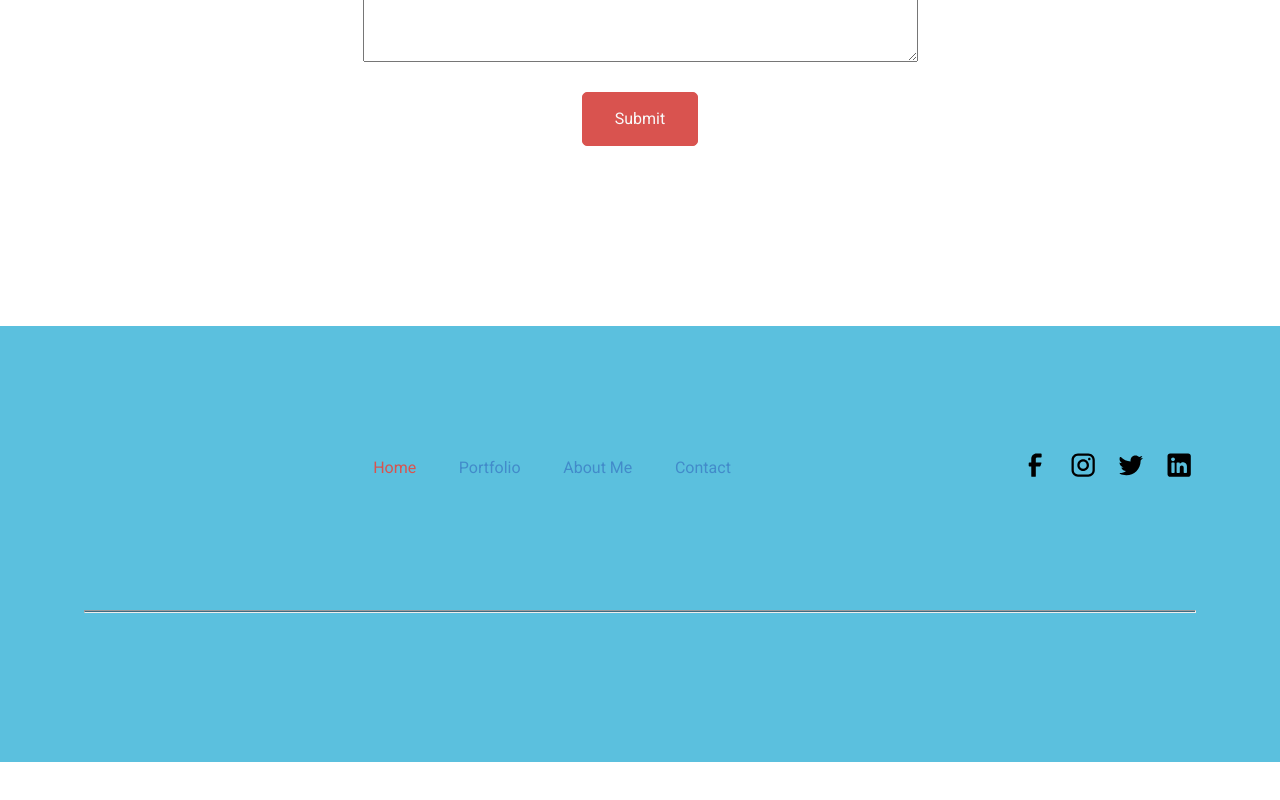
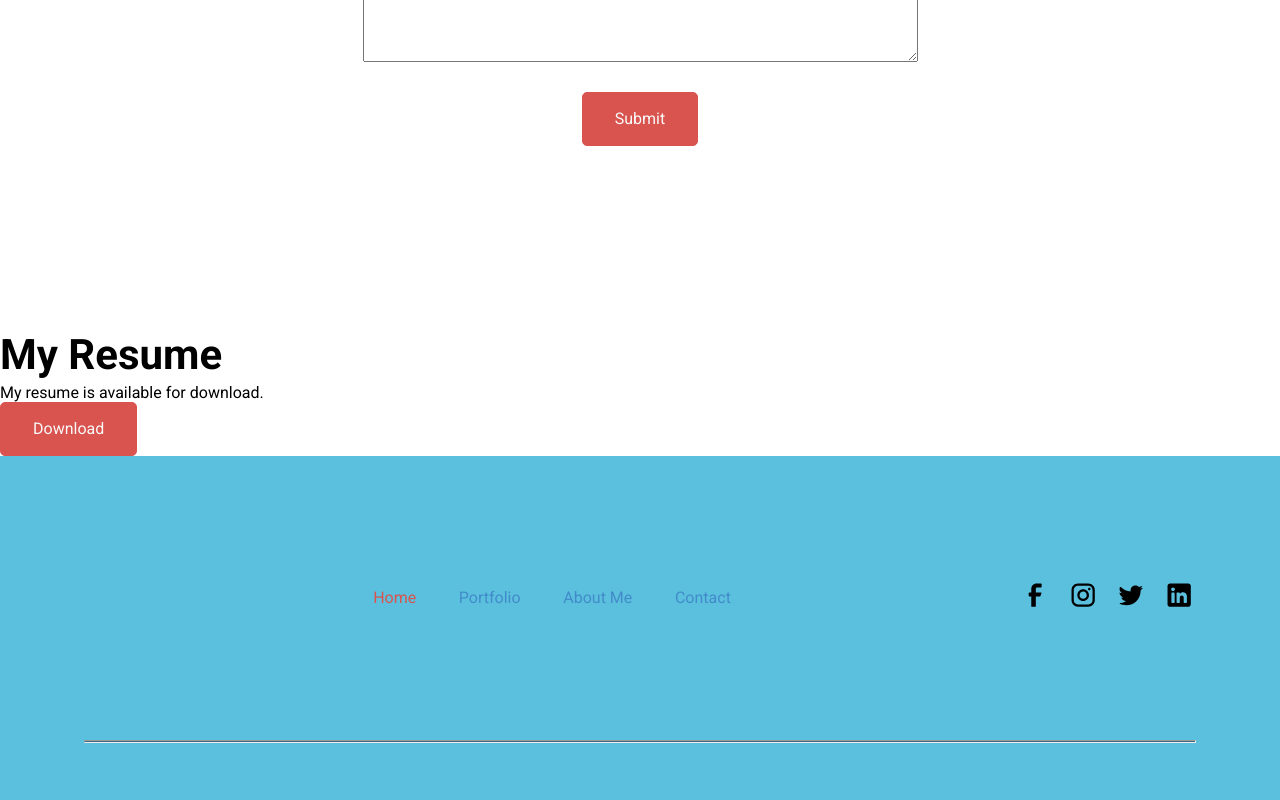
Before and after one commit to Ragnarok344/React-Portfolio, a React (Create React App) app: page / in a window 1280 px wide. Shown: the part 4150-4950 px from the top of the page. Before the commit the page ends 4912 px from the top, so only its background shows below. Built offline with nearby package versions, Linux system fonts and the light colour scheme.

Commit message:
Added the resume section with ability to download a sample resume

```diff
--- /dev/null
+++ b/src/Pages/Resume.jsx
@@ -0,0 +1,25 @@
+export default function Resume() {
+    return(
+        <section className="resume-section" id="resume">
+            <div className="resume-container">
+                <p className="resume-title"></p>
+                <h2 className="resume-section-head">My Resume</h2>
+            </div>
+            <div className="resume-section-container">
+                <div className="resume-section-item">
+                    <div className="resume-section-item-content">
+                        <h3 className="resume-section-title">
+
+                        </h3>
+                        <p className="resume-section-desc">
+                            My resume is available for download.
+                        </p>
+                        <a href="./img/Resume.pdf" download>
+                            <button className="btn btn-primary">Download</button>
+                        </a>
+                    </div>
+                </div>
+            </div>
+        </section>
+    )
+}
--- a/src/Pages/home/homescreen/index.jsx
+++ b/src/Pages/home/homescreen/index.jsx
@@ -4,7 +4,9 @@ import Skills from "../Skills";
 import ZeroSection from "../ZeroSection";
 import Portfolio from "../Portfolio";
 import Contact from "../Contact";
+import Resume from "../../Resume";
 import Footer from "../Footer";
+
 
 // This is the main component of the home page
 export default function Home() {
@@ -15,7 +17,9 @@ export default function Home() {
       <About />
       <Portfolio />
       <Contact />
+      <Resume />
      <Footer />
+
     </>
   );
 }
```
Also changed, not shown: 1 other file (tests, documents, lock files or other folders).
